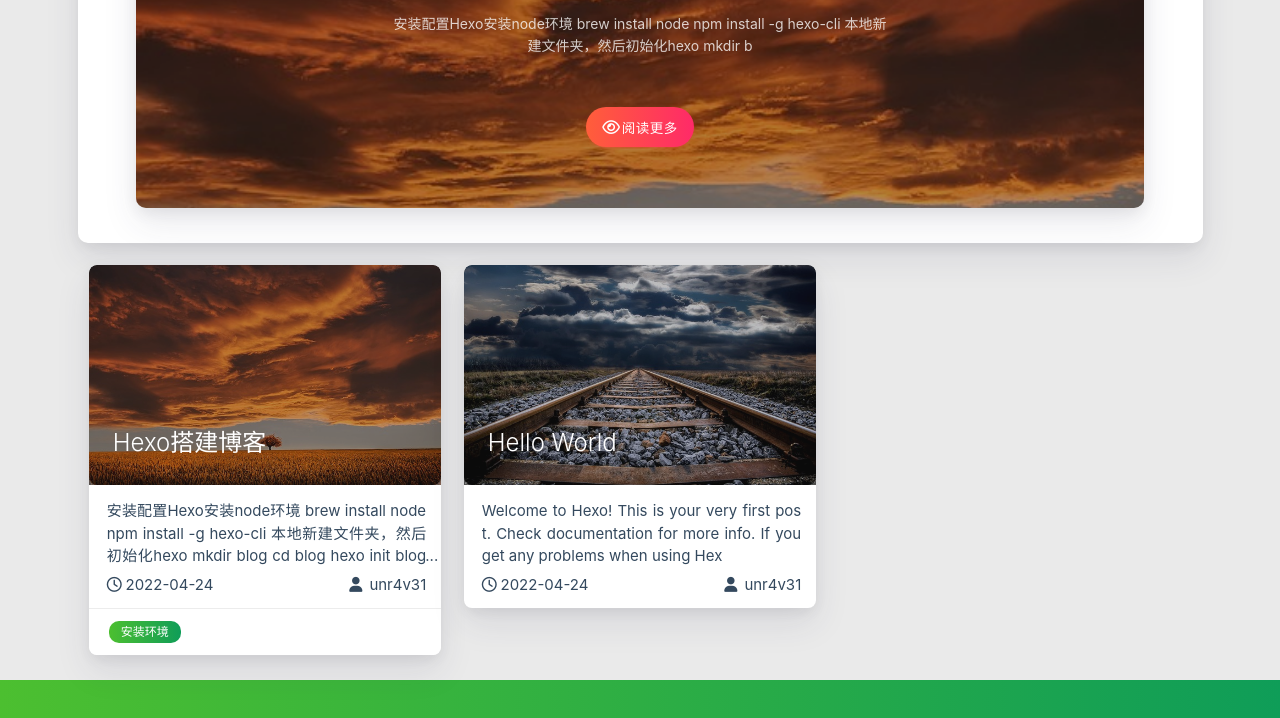
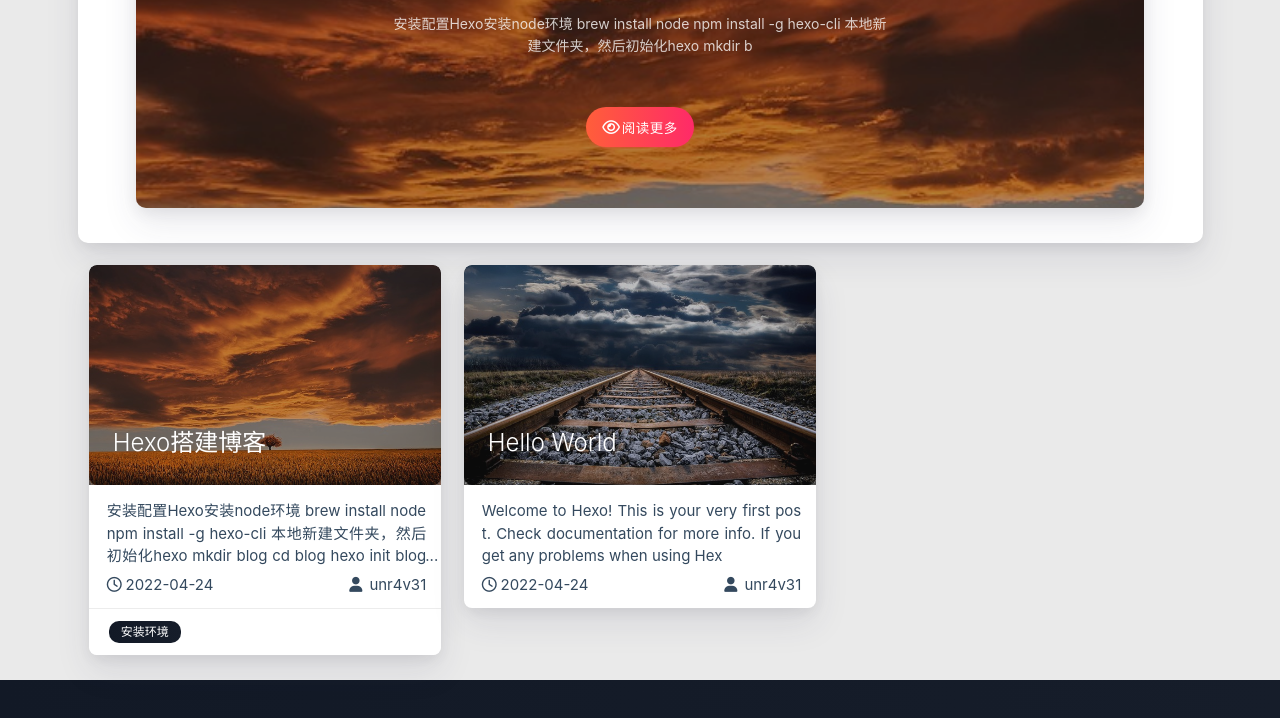
Before and after one commit to unrav31/unrav31.github.io, a plain HTML site: page index.html in a window 1280 px wide. Shown: the part 1247-1965 px from the top of the page. Drawn offline with nearby package versions, Linux system fonts and the light colour scheme; some packages are replaced by stand-ins of ours; no server answers; a script that the page names is missing.

Commit message:
Site updated: 2022-04-24 23:48:52

```diff
--- a/css/matery.css
+++ b/css/matery.css
@@ -241,7 +241,7 @@ mark {
 }
 
 .bg-color {
-    background-image: linear-gradient(to right, #4cbf30 0%, #0f9d58 100%);
+    background-image: linear-gradient(to right, #121926 0%, #161D2A 100%);
 }
 
 .text-color {
```
